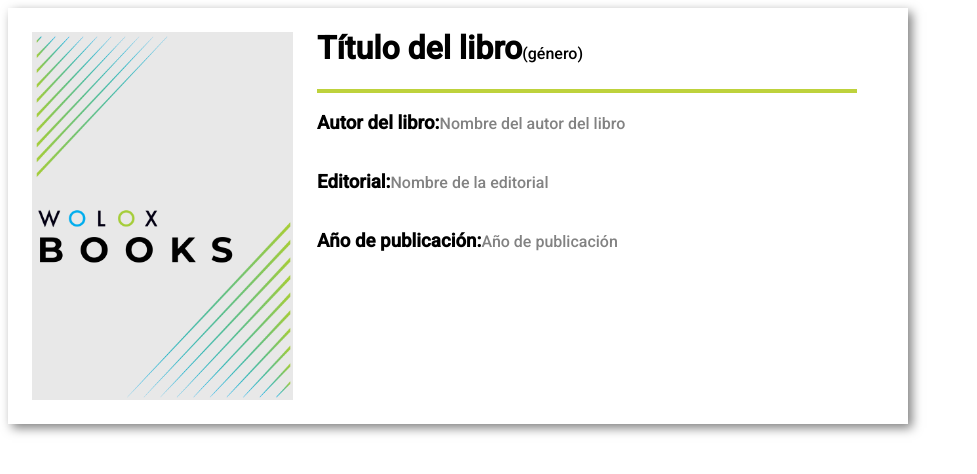
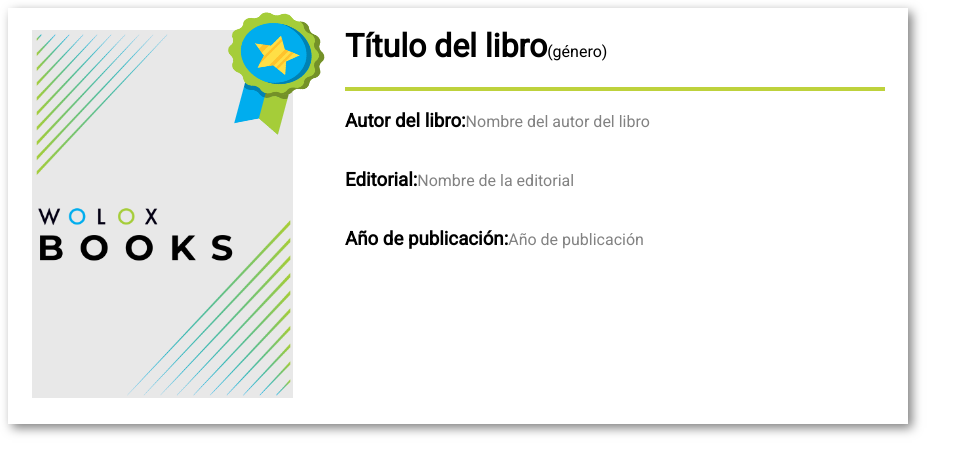
Before and after one commit to wolox-training/fr-angularjs, a plain HTML site: page maquetado/index.html in a window 1280 px wide. Shown: the whole page, without its empty margins (0-977 px from the left). Drawn offline with Linux system fonts and the light colour scheme.

Commit message:
Add a badge at the top rigth of the image

```diff
--- a/maquetado/index.html
+++ b/maquetado/index.html
@@ -8,8 +8,9 @@
 
   <body>
     <div class="book">
-      <div class="book-cover">
-        <img  height= "368px" width= "261px" src="book-cover.png" alt="Portada de libro">
+      <div>
+        <img  class ="book-cover" src="book-cover.png" alt="Book cover">
+        <img class="badge"  src="badge.png" alt="Badge">
       </div>
 
       <div>
--- a/maquetado/scss/detail.scss
+++ b/maquetado/scss/detail.scss
@@ -1,4 +1,4 @@
-@import url('https://fonts.googleapis.com/css2?family=Roboto:wght@500&display=swap');
+@import url('https://fonts.googleapis.com/css2?family=Roboto&display=swap');
 
 %equal-font-heights {
 
@@ -13,25 +13,6 @@ $color-2: #000;
 $color-3: #BED23C;
 $color-4: #FFF;
 
-
-.text-book {
-
-  width:540px;
-  border-top: 4px solid $color-3;
-}
-
-
-.data-book {
-  @extend %equal-font-heights;
-  color: $color-2;
-}
-
-.data {
-  @extend %equal-font-heights;
-  color: $color-1;
-}
-
-
 .book {
   display: flex;
   flex-wrap: wrap;
@@ -43,8 +24,37 @@ $color-4: #FFF;
 }
 
 .book-cover {
+  margin: 24px 52px 24px 24px;
   height: 368px;
   width: 261px;
-  margin: 24px;
+}
+
+.badge {
+  height: 118.57px ;
+  width: 94.53px;
+  transform: rotate(15deg);
+  position: absolute;
+  left: 223.73px;
+  top: 11.71px;
+  z-index: 0;
+}
+
+.text-book {
+
+  width:540px;
+  border-top: 4px solid $color-3;
 
 }
+
+
+.data-book {
+  @extend %equal-font-heights;
+  color: $color-2;
+  right: 52px;
+
+}
+
+.data {
+  @extend %equal-font-heights;
+  color: $color-1;
+}
```
Also changed, not shown: maquetado/application.css, 1 other file.
